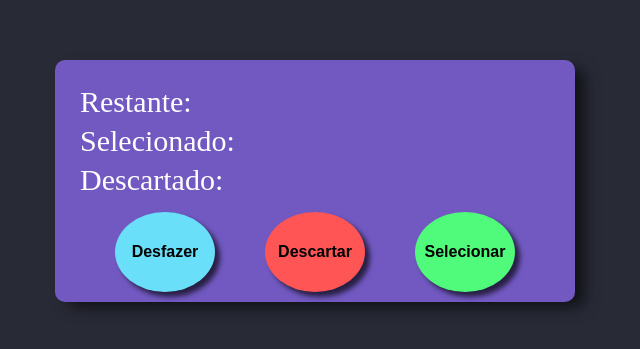
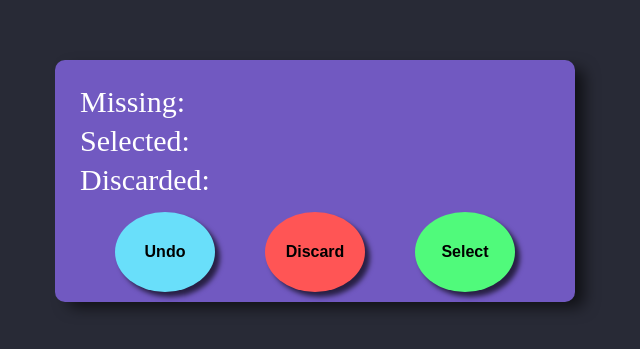
Before and after one commit to viniciusCornieri/photo-selector, a website: page src/views/control.html in a window 1280 px wide. Shown: the part 219-568 px from the top of the page, without its empty margins (325-965 px from the left). Drawn offline with nearby package versions, Linux system fonts and the light colour scheme; no server answers.

Commit message:
changing language to english and adding readme information

```diff
--- a/package.json
+++ b/package.json
@@ -5,7 +5,8 @@
   "license": "MIT",
   "scripts": {
     "build": "tsc",
-    "dev:server": "ts-node-dev --inspect --transpileOnly --ignore node_modules src/server.ts"
+    "dev:server": "ts-node-dev --inspect --transpileOnly --ignore node_modules src/server.ts",
+    "start": "ts-node-dev --inspect --transpileOnly --ignore node_modules src/server.ts"
   },
   "devDependencies": {
     "@types/express": "^4.17.6",
--- a/src/server.ts
+++ b/src/server.ts
@@ -1,3 +1,4 @@
+/* eslint-disable no-console */
 import express from 'express';
 import HttpServer from 'http';
 import createSocket from 'socket.io';
@@ -54,6 +55,5 @@ io.on('connection', async socket => {
 });
 
 http.listen(pathConfig.port, () => {
-  // eslint-disable-next-line no-console
-  console.log(`🚀 Server running at ${pathConfig.baseUrl}!`);
+  console.log(`🚀 Server running at ${pathConfig.baseUrl}`);
 });
--- a/src/views/control.html
+++ b/src/views/control.html
@@ -114,14 +114,14 @@
   <body>
     <div class='container'>
       <div class='subTotal'>
-        <div class='statusLineContainer'><span class='label'>Restante:</span><span id='missingFiles'></span></div>
-        <div class='statusLineContainer'><span class='label'>Selecionado:</span><span id='selectedFiles'></span></div>
-        <div class='statusLineContainer'><span class='label'>Descartado:</span><span id='discardedFiles'></span></div>
+        <div class='statusLineContainer'><span class='label'>Missing:</span><span id='missingFiles'></span></div>
+        <div class='statusLineContainer'><span class='label'>Selected:</span><span id='selectedFiles'></span></div>
+        <div class='statusLineContainer'><span class='label'>Discarded:</span><span id='discardedFiles'></span></div>
       </div>
       <div class='buttonsContainer'>
-        <button class='blue-btn' onclick="onUndo()">Desfazer</button>
-        <button class='red-btn' onclick="onDiscard()">Descartar</button>
-        <button class='green-btn' onclick="onSelect()">Selecionar</button>
+        <button class='blue-btn' onclick="onUndo()">Undo</button>
+        <button class='red-btn' onclick="onDiscard()">Discard</button>
+        <button class='green-btn' onclick="onSelect()">Select</button>
       </div>
     </div>
   </body>
```
Also changed, not shown: README.md, others/docs/img/control_view.png (added), others/docs/img/folder_structure.png (added).
